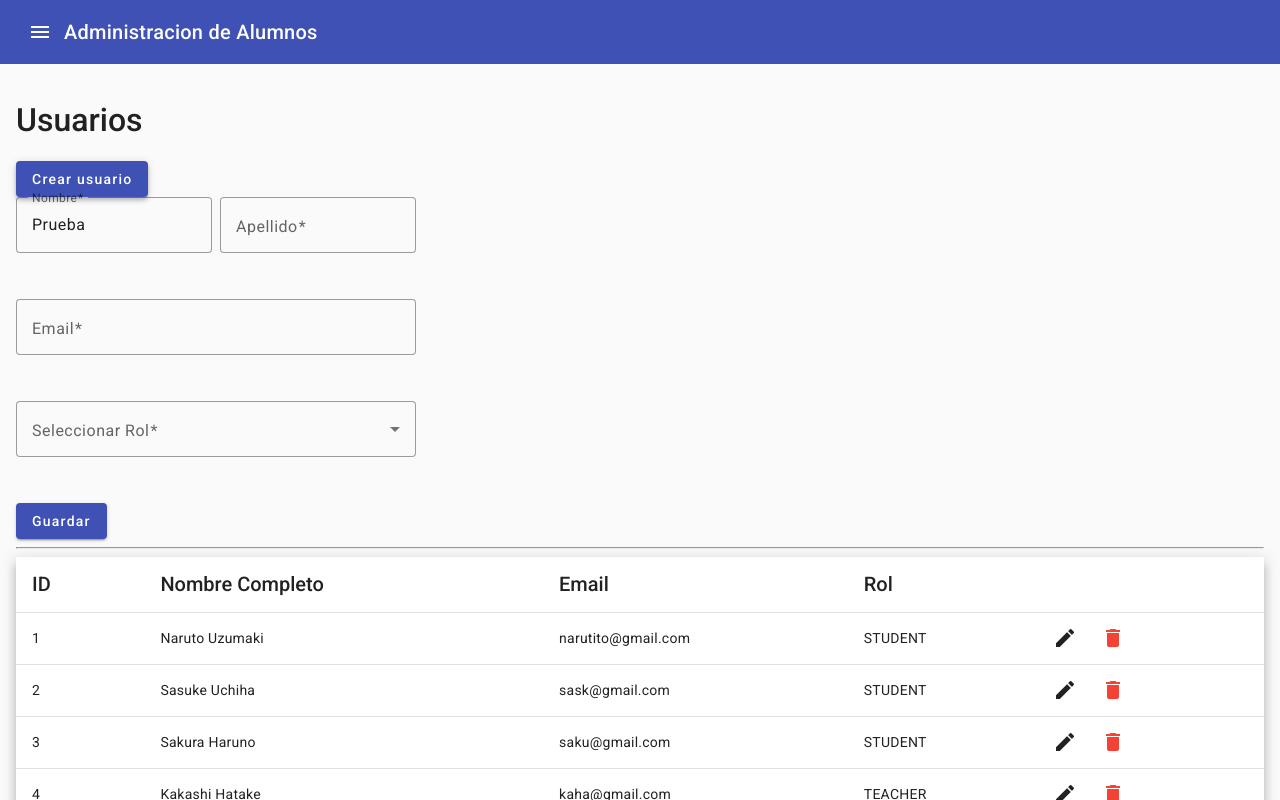
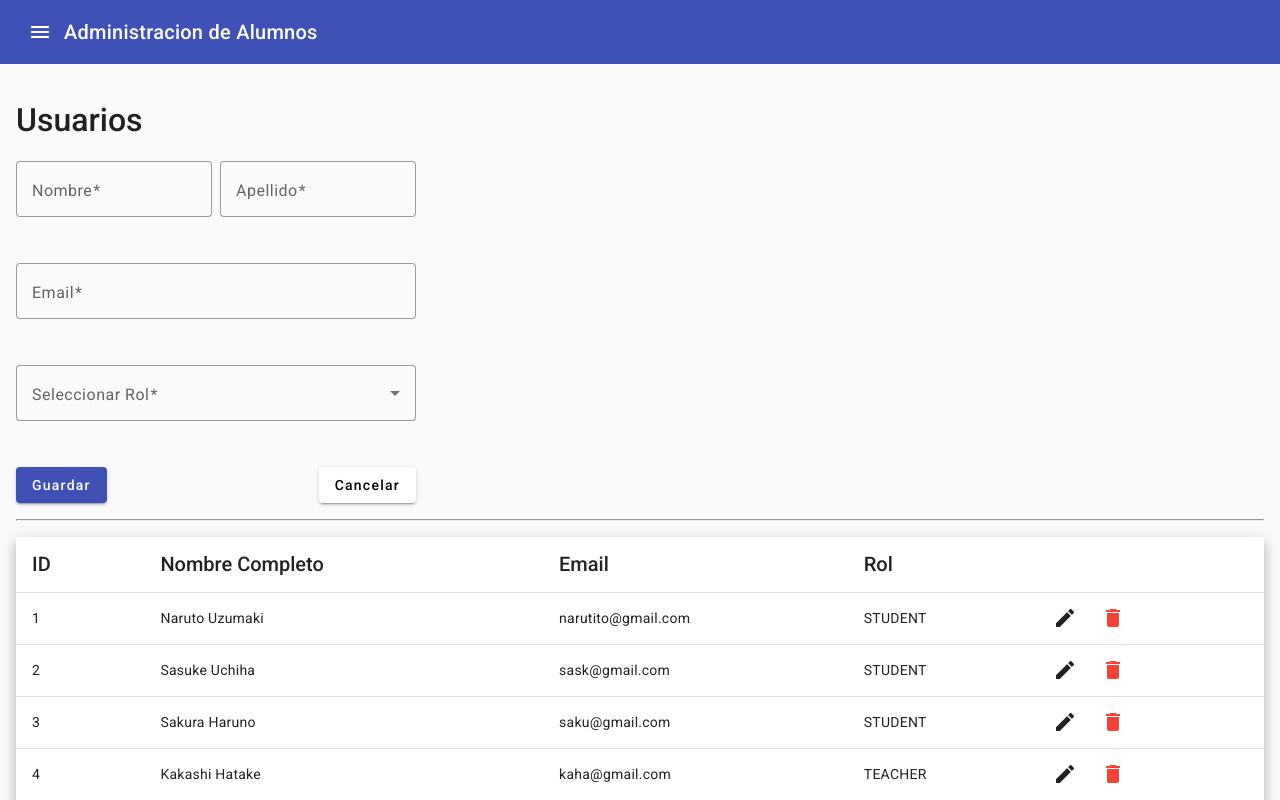
Before and after one commit to betcheco/pf-etchecopaz, an Angular app: page / in a window 1280 px wide. Both pictures are taken after a click on the button "Crear usuario". Built offline with nearby package versions, Linux system fonts and the light colour scheme.

Commit message:
Primera entrega

```diff
--- a/src/app/layouts/dashboard/pages/users/components/user-form/user-form.component.html
+++ b/src/app/layouts/dashboard/pages/users/components/user-form/user-form.component.html
@@ -50,10 +50,17 @@
     }
   </mat-form-field>
 
-  <button
-  type="submit"
-  mat-raised-button color="primary"
-  >Guardar</button>
+  <div class="actions-container">
+    <button
+    type="submit"
+    mat-raised-button color="primary"
+    >Guardar</button>
+
+    <button
+    (click)="hideForm()"
+    mat-raised-button
+    >Cancelar</button>
+  </div>
 
 </form>
 </section>
--- a/src/app/layouts/dashboard/pages/users/components/user-form/user-form.component.scss
+++ b/src/app/layouts/dashboard/pages/users/components/user-form/user-form.component.scss
@@ -22,3 +22,11 @@ form {
 .mb-4{
     margin-bottom: 4px;
 }
+
+.actions-container{
+    display: flex;
+    flex-direction: row;
+    align-items: center;
+    justify-content: space-between;
+    width: 100%;
+}
--- a/src/app/layouts/dashboard/pages/users/components/user-form/user-form.component.ts
+++ b/src/app/layouts/dashboard/pages/users/components/user-form/user-form.component.ts
@@ -2,25 +2,29 @@ import { Component, EventEmitter, Input, OnChanges, Output, SimpleChanges, input
 import { FormBuilder, FormGroup, Validators } from '@angular/forms';
 import { Role, type User} from '../../models';
 
+
+const initialUser = {
+  id: 0,
+  firstName: '',
+  lastName: '',
+  email: '',
+  password: '',
+  role: null
+}
 @Component({
   selector: 'app-user-form',
   templateUrl: './user-form.component.html',
   styleUrl: './user-form.component.scss'
 })
 export class  UserFormComponent implements OnChanges{
+
   @Input()
   showForm = false;
   userFormGroup: FormGroup;
 
+
   @Input()
-    user:User = {
-      id: 0,
-      firstName: 'Juan',
-      lastName: '',
-      email: '',
-      password: '',
-      role: null
-    }
+    user:User = initialUser
 
     roleList = [
       Role.ADMIN,
@@ -30,6 +34,8 @@ export class  UserFormComponent implements OnChanges{
 
   @Output()
   onSubmitEvent = new EventEmitter<User>();
+  @Output()
+  onCancel = new EventEmitter<boolean>();
 
   constructor(private formBuilder: FormBuilder) {
     console.log("constructor user-form - ", this.user)
@@ -84,4 +90,10 @@ export class  UserFormComponent implements OnChanges{
 
   }
 
+  hideForm() {
+    this.userFormGroup.reset()
+    this.user = initialUser
+    this.onCancel.emit(false)
+  }
+
 }
--- a/src/app/layouts/dashboard/pages/users/users.component.html
+++ b/src/app/layouts/dashboard/pages/users/users.component.html
@@ -1,15 +1,24 @@
 <header>
   <h1>Usuarios</h1>
-  <button (click)="showForm()"
+  <button *ngIf="!this.formVisible"
+  (click)="showForm()"
   mat-raised-button color="primary">
     Crear usuario
   </button>
 </header>
 <!-- <app-table [users]="users"></app-table> -->
-<app-user-form (onSubmitEvent)="addUser($event)" [user]="this.user" [showForm]="this.formVisible"></app-user-form>
+<app-user-form
+(onSubmitEvent)="addUser($event)"
+(onCancel)="handleOnCancel($event)"
+[user]="this.user"
+[showForm]="this.formVisible"></app-user-form>
 <hr>
 
-    <table mat-table [dataSource]="users" class="mat-elevation-z8" matSort>
+    <table *ngIf="users.length > 0; else elseBlock"
+    mat-table
+    [dataSource]="users"
+    class="mat-elevation-z8"
+    matSort>
 
       <!-- ID Column -->
       <ng-container matColumnDef="id">
@@ -57,3 +66,7 @@
 
 
     </table>
+
+    <ng-template #elseBlock>
+      No se encontraron usuarios
+    </ng-template>
--- a/src/app/layouts/dashboard/pages/users/users.component.scss
+++ b/src/app/layouts/dashboard/pages/users/users.component.scss
@@ -0,0 +1,11 @@
+header{
+    width: 100%;
+    display: flex;
+    flex-direction: row;
+    align-items: center;
+    justify-content: space-between;
+}
+
+hr {
+    margin: 16px auto;
+}
--- a/src/app/layouts/dashboard/pages/users/users.component.ts
+++ b/src/app/layouts/dashboard/pages/users/users.component.ts
@@ -68,7 +68,7 @@ export class UsersComponent{
 
  user:User = {
    id: 0,
-   firstName: 'Prueba',
+   firstName: '',
    lastName: '',
    email: '',
    password: '',
@@ -112,5 +112,9 @@ showForm() {
     this.formVisible = true
 }
 
+handleOnCancel(value:boolean){
+  this.formVisible = value
+}
+
 
 }
```
